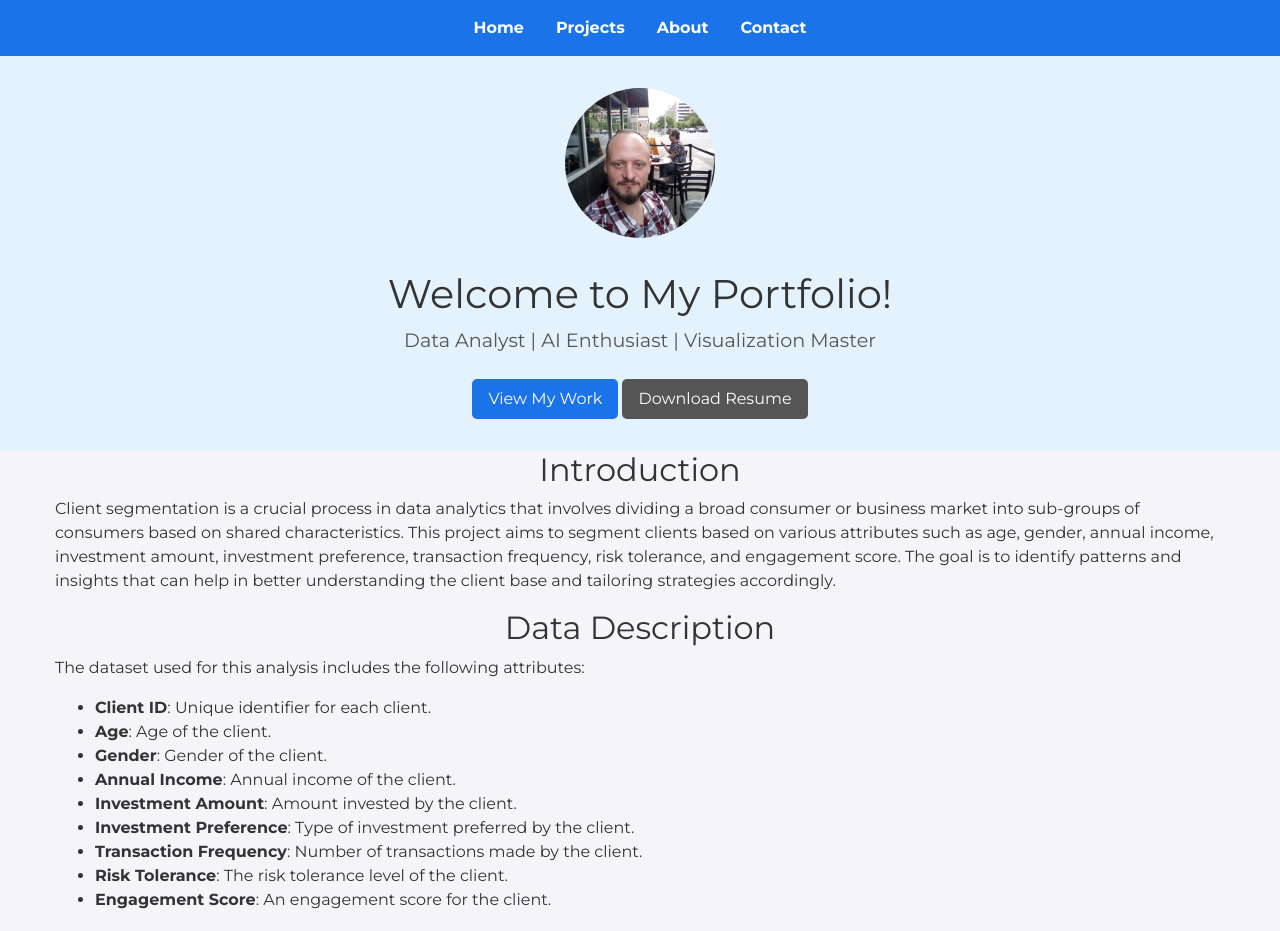
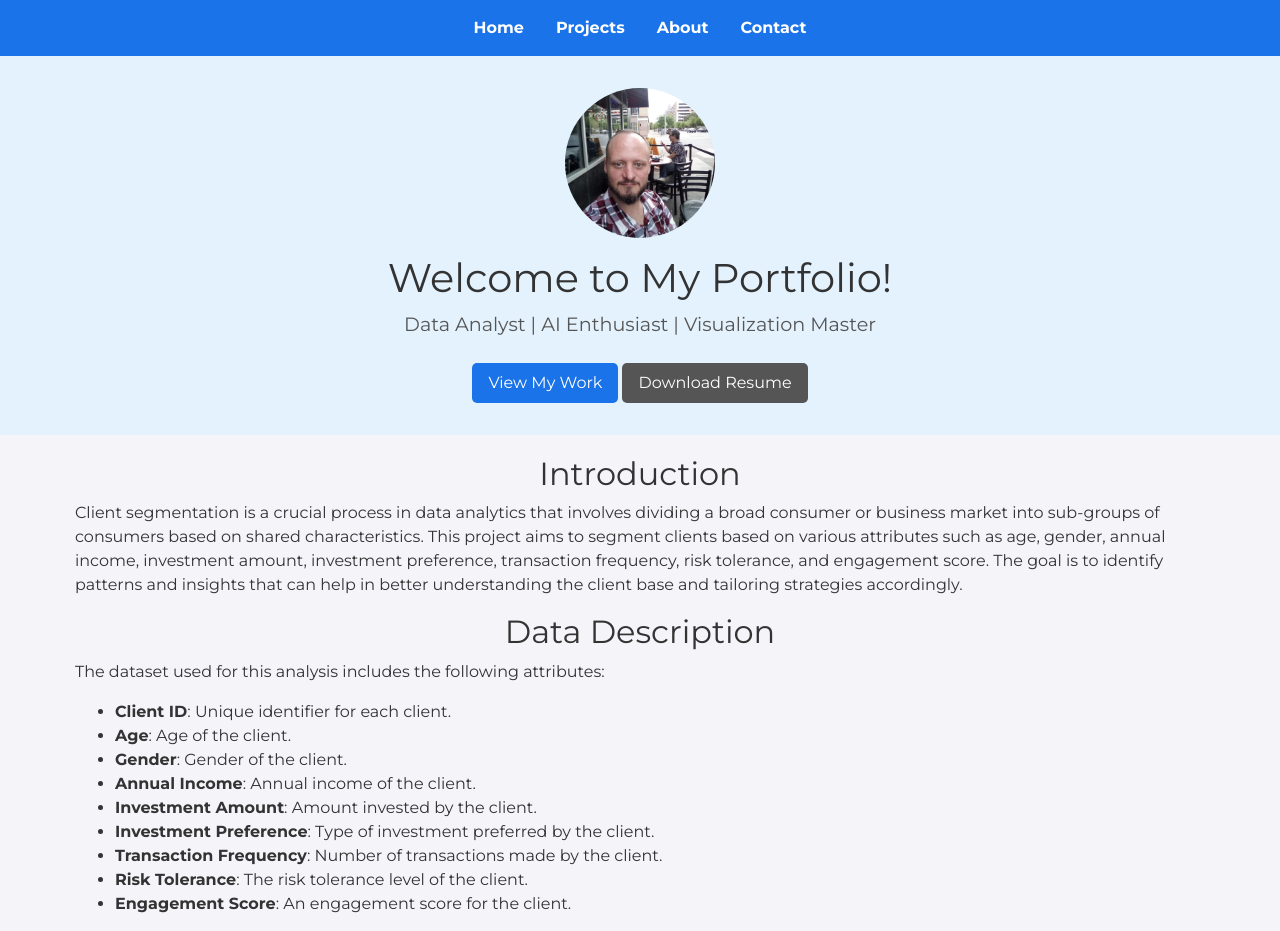
Before and after one commit to rgrantham82/rgrantham82.github.io, a Jekyll site: the page built from client-segmentation.html, in a window 1280 px wide. Shown: the top 931 px of the page. Built offline with Jekyll 4.4.1, drawn with Linux system fonts in a browser that asks for light colours; nearby versions of some CDN libraries; a script that is not in the unit is left out.

Commit message:
Update styles.css

```diff
--- a/assets/css/styles.css
+++ b/assets/css/styles.css
@@ -27,6 +27,13 @@
 }
 
 /* Container Styles */
+.content-wrapper {
+	max-width: 1200px;
+	margin: 0 auto;
+	padding: 20px;
+	text-align: center;
+}
+
 .container {
     max-width: 1200px;
     margin: 0 auto;
@@ -71,11 +78,13 @@
 }
 
 #hero .profile-photo {
-    border-radius: 50%;
     width: 150px;
-    height: 150px;
-    object-fit: cover;
-    margin-bottom: 1rem;
+	height: 150px;
+	border-radius: 50%;
+	object-fit: cover;
+	border: 5px solid var(--primary-color);
+	transition: transform 0.3s, opacity 0.3s;
+	animation: zoomIn 1s ease-in;
 }
 
 #hero h1 {
```
